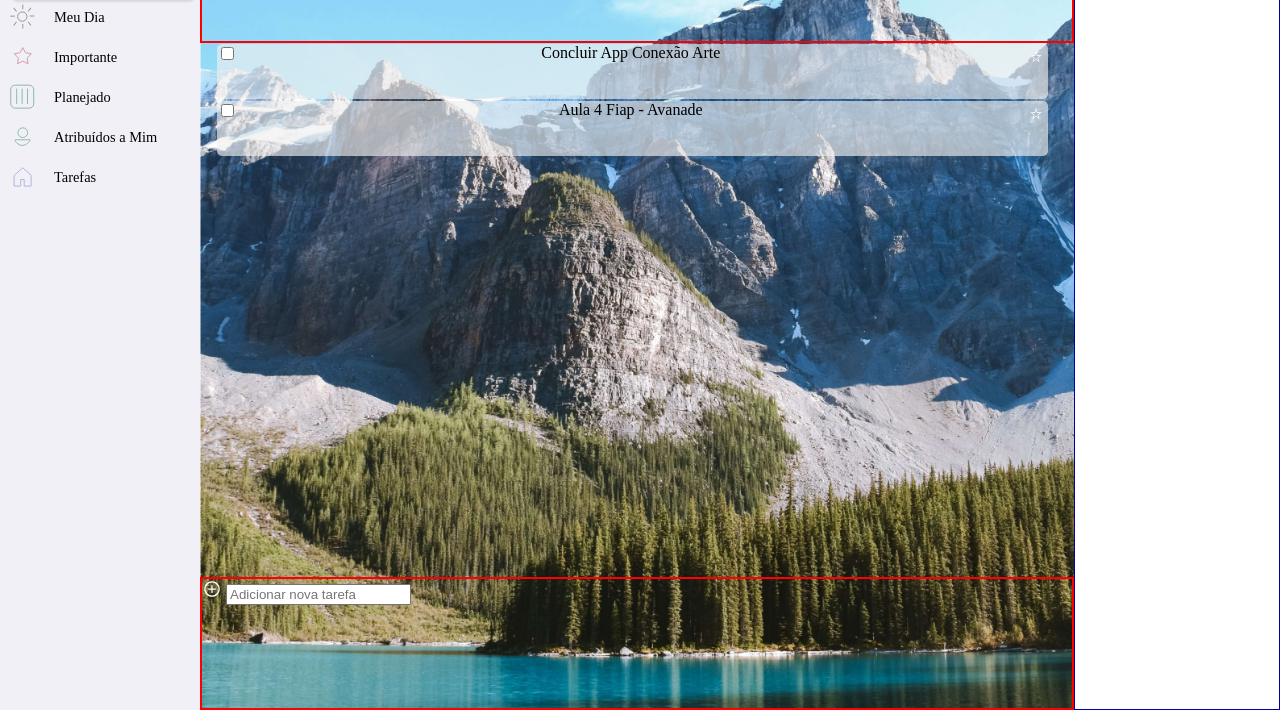
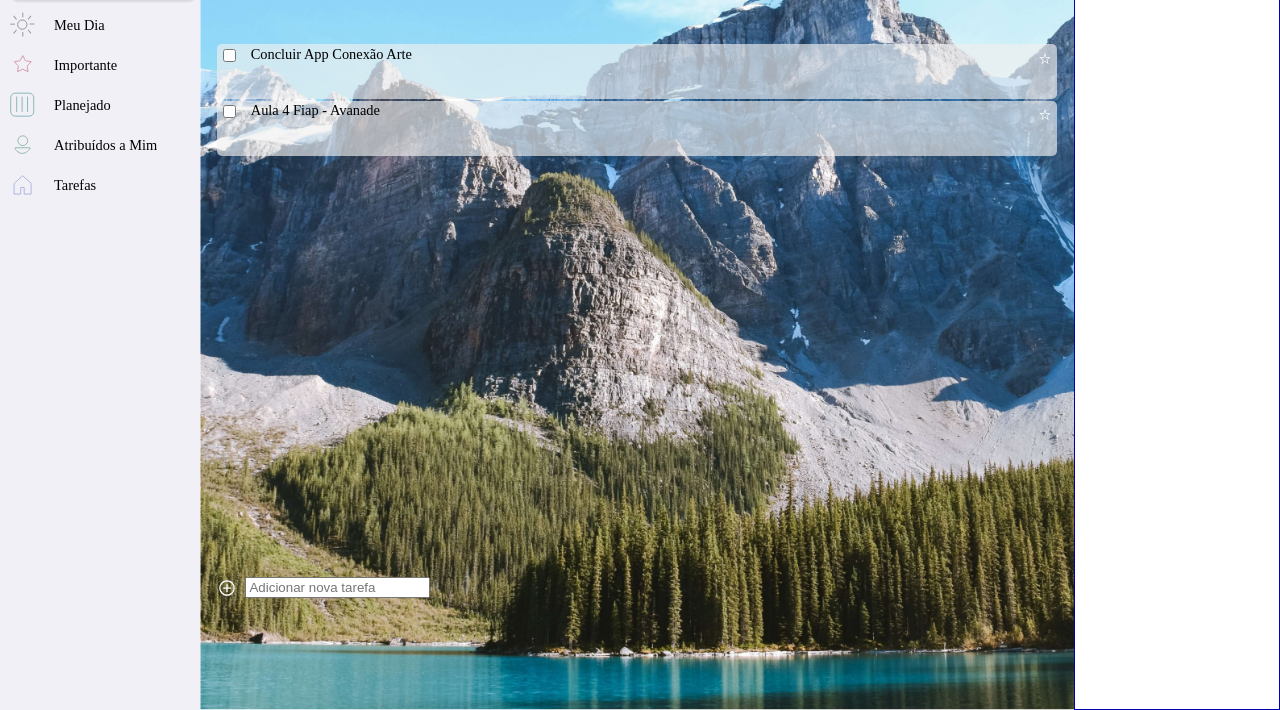
Before and after one commit to Keronline/to-do, a website with bundled scripts: page index.html in a window 1280 px wide. Shown: the part 90-800 px from the top of the page. Built offline with nearby package versions, Linux system fonts and the light colour scheme.

Commit message:
Alinhamento dos elementos do footer

```diff
--- a/assets/css/todo.css
+++ b/assets/css/todo.css
@@ -85,6 +85,10 @@
     border-bottom: 0.5px;
 }
 
+.menu > .activity {
+    margin-top: 0.5rem;
+}
+
 .menu > .activity ul{
     width: 100%;
     display: flex;
@@ -109,6 +113,7 @@
     margin-right: 10%;
 }
 
+
 /* --------------------------- fim menu - header-------------------------------- */
 /* --------------------------- container - main------------------------------- */
 
@@ -122,7 +127,6 @@
 
 .container > header, footer {
     height: 133px;
-    border: solid 2px red;
 }
 
 .container > section.tasks{
@@ -142,9 +146,33 @@
     justify-content: space-between;
 }
 
+.container  #addNewTask{
+    display: flex;
+    margin-left: 2%;
+}
+
+.container  #addNewTask {
+    display: flex;
+    height: auto;
+
+}
+
+.container #addNewTask svg{
+    height: inherit;
+    display: flex;
+    align-items: center;
+    justify-content: center;
+}
+
+.container #addNewTask div{
+    align-items: center;
+    justify-content: center;
+    gap: 0.5rem;
+}
+
 
 .task{
-    width: 95%;
+    padding: 0.2% 0 0 0.2%;
     margin: 0.1% 2%;
     height: 55px;
     flex-direction: row;
@@ -152,6 +180,7 @@
     align-items: flex-start;
     background: rgba(240,240,240,0.65);
     border-radius: 5px;
+    font-size: 0.9rem;
 }
 
 .task:hover{
@@ -159,6 +188,10 @@
     color: black;
 }
 
+.task div:nth-child(2){
+    width: 92%;
+
+}
 
 /* As duas classes abaixo foram estilizadas sem orientação do prof */
 
--- a/index.html
+++ b/index.html
@@ -118,8 +118,10 @@
         <footer>
             <form id="addNewTask">
                 <label for="inputTxtNewTask" draggable="true">
-                    <svg xmlns="http://www.w3.org/2000/svg" height="20" width="20"><path fill="#fff" d="M9.375 13.875H10.625V10.625H13.875V9.375H10.625V6.125H9.375V9.375H6.125V10.625H9.375ZM10 17.75Q8.375 17.75 6.969 17.146Q5.562 16.542 4.51 15.49Q3.458 14.438 2.854 13.031Q2.25 11.625 2.25 10Q2.25 8.375 2.854 6.969Q3.458 5.562 4.51 4.51Q5.562 3.458 6.969 2.854Q8.375 2.25 10 2.25Q11.625 2.25 13.031 2.854Q14.438 3.458 15.49 4.51Q16.542 5.562 17.146 6.969Q17.75 8.375 17.75 10Q17.75 11.625 17.146 13.031Q16.542 14.438 15.49 15.49Q14.438 16.542 13.031 17.146Q11.625 17.75 10 17.75ZM10 10Q10 10 10 10Q10 10 10 10Q10 10 10 10Q10 10 10 10Q10 10 10 10Q10 10 10 10Q10 10 10 10Q10 10 10 10ZM10 16.5Q12.688 16.5 14.594 14.604Q16.5 12.708 16.5 10Q16.5 7.312 14.604 5.406Q12.708 3.5 10 3.5Q7.312 3.5 5.406 5.396Q3.5 7.292 3.5 10Q3.5 12.688 5.396 14.594Q7.292 16.5 10 16.5Z"/></svg>
-                    <input type="text" id="inputTxtNewTask" placeholder="Adicionar nova tarefa" />
+                    <div>
+                        <svg xmlns="http://www.w3.org/2000/svg" height="20" width="20"><path fill="#fff" d="M9.375 13.875H10.625V10.625H13.875V9.375H10.625V6.125H9.375V9.375H6.125V10.625H9.375ZM10 17.75Q8.375 17.75 6.969 17.146Q5.562 16.542 4.51 15.49Q3.458 14.438 2.854 13.031Q2.25 11.625 2.25 10Q2.25 8.375 2.854 6.969Q3.458 5.562 4.51 4.51Q5.562 3.458 6.969 2.854Q8.375 2.25 10 2.25Q11.625 2.25 13.031 2.854Q14.438 3.458 15.49 4.51Q16.542 5.562 17.146 6.969Q17.75 8.375 17.75 10Q17.75 11.625 17.146 13.031Q16.542 14.438 15.49 15.49Q14.438 16.542 13.031 17.146Q11.625 17.75 10 17.75ZM10 10Q10 10 10 10Q10 10 10 10Q10 10 10 10Q10 10 10 10Q10 10 10 10Q10 10 10 10Q10 10 10 10Q10 10 10 10ZM10 16.5Q12.688 16.5 14.594 14.604Q16.5 12.708 16.5 10Q16.5 7.312 14.604 5.406Q12.708 3.5 10 3.5Q7.312 3.5 5.406 5.396Q3.5 7.292 3.5 10Q3.5 12.688 5.396 14.594Q7.292 16.5 10 16.5Z"/></svg>
+                        <input type="text" id="inputTxtNewTask" placeholder="Adicionar nova tarefa" />
+                    </div>
                 </label>
             </form>
 
```
